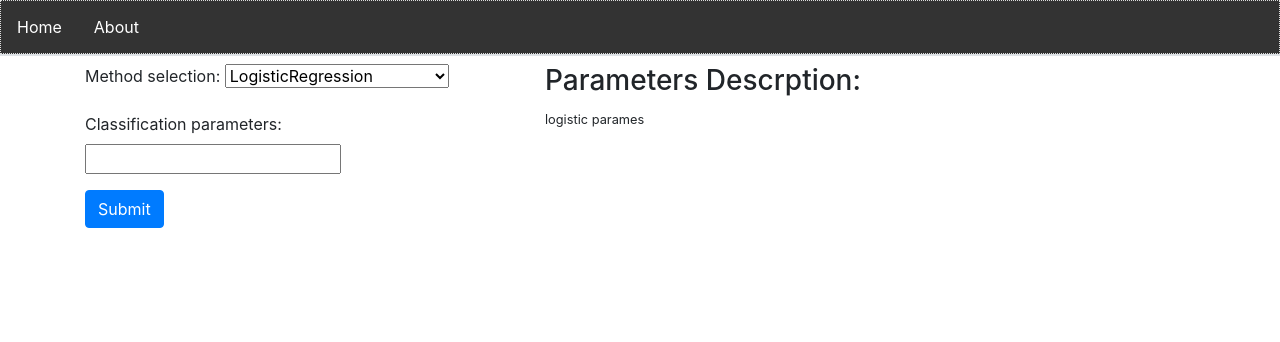
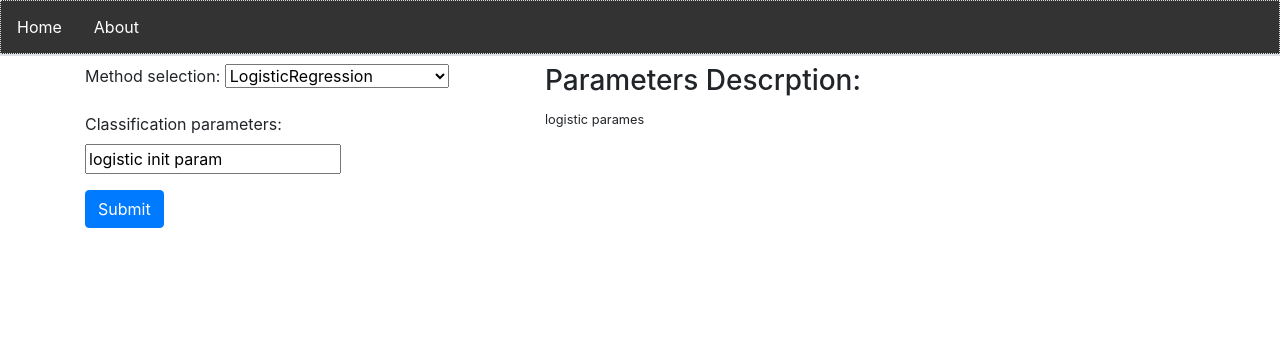
Before and after one commit to 770120041/DataMiningWebsite, a Django app: template polls/templates/polls/logic/classification.html in a window 1280 px wide. Shown: the top 342 px of the page. Run offline with Django 3.2, Linux system fonts and the light colour scheme; the template is opened without the code that fills it: values that come from a table or form of the project are taken from there, others are empty; some libraries are stand-ins or nearby versions.

Commit message:
add init params for classification

```diff
--- a/polls/static/polls/js/ajaxcheck.js
+++ b/polls/static/polls/js/ajaxcheck.js
@@ -3,6 +3,7 @@
 function ajax_class_change() {
     let method_name = $('#id_method_selection').find(":selected").text();
     class_description_text(method_name);
+    init_classification_parameters(method_name);
 }
 
 
@@ -20,3 +21,16 @@ function class_description_text(method_name) {
         }
       $("#classification_parameter_description").text(method_dict[method_name]);
 }
+function init_classification_parameters(method_name){
+    let method_init_parma_dict = {
+             'LogisticRegression': "logistic init param",
+             "KNeighborsClassifier": "Knn neighbors init param",
+             "SVC": "SVCrs init param",
+             "GradientBoostingClassifier": "GBC init param",
+             "DecisionTreeClassifier": "decision tree init param",
+             "RandomForestClassifier": "randomclassificer init param",
+             "MLPClassifier": "MLPC init param",
+             "GaussianNB": "Gaussian init param",
+        }
+        document.getElementById("id_classification_parameters").value = method_init_parma_dict[method_name];
+}
--- a/polls/templates/polls/logic/classification.html
+++ b/polls/templates/polls/logic/classification.html
@@ -58,8 +58,8 @@
 {% block extra_js %}
 <script type="text/javascript">
     {# Initial here#}
-    class_description_text("LogisticRegression")
+    class_description_text("LogisticRegression");
      {#$("#classification_parameter_description span").append("first method");#}
-
+    init_classification_parameters("LogisticRegression");
 </script>
 {% endblock %}
--- a/polls/views.py
+++ b/polls/views.py
@@ -89,6 +89,7 @@ class ClassificationView(View):
         form = ClassificationForm(request.POST)
         if form.is_valid():
             print(form.cleaned_data["classification_parameters"])
+
         context = {
             "form": form,
             "tableName": table_descprition,
```
